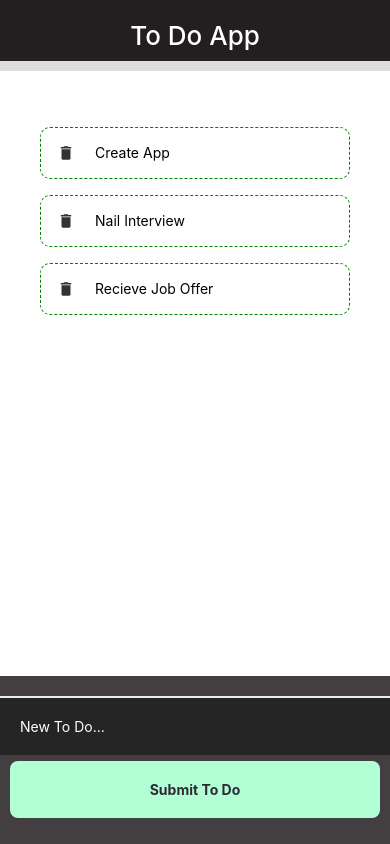
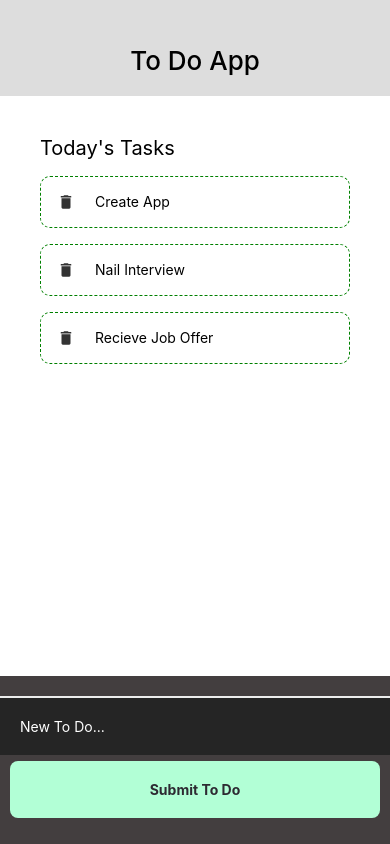
Before and after one commit to srhmendez/React-Native-To-Do-App, a React Native app: screen / in a window 390 px wide. Built offline with nearby package versions, Linux system fonts and the light colour scheme.

Commit message:
adjusting padding

```diff
--- a/app/components/Header.js
+++ b/app/components/Header.js
@@ -16,17 +16,19 @@ export default function Header() {
 
 const styles = StyleSheet.create({
     header: {
-        backgroundColor: '#231F20',
+        backgroundColor: '#ddd',
         alignItems: 'center',
         justifyContent: 'center',
         borderBottomWidth: 10,
         borderBottomColor: '#ddd',
-        paddingTop: 10
+        paddingTop: 10,
+
 
     },
     headerText: {
-        color: 'white',
+        color: 'black',
         padding: 10,
+        paddingTop:35,
         fontSize: 26,
         fontWeight: "500"
 
--- a/app/components/Main.js
+++ b/app/components/Main.js
@@ -3,7 +3,7 @@ import Footer from './Footer';
 import ToDoItem from './ToDoItem';
 import { useState } from 'react';
 import React from 'react';
-import { StyleSheet, View, FlatList, TouchableWithoutFeedback, Keyboard, Alert} from 'react-native';
+import { StyleSheet, View, FlatList, TouchableWithoutFeedback, Keyboard, Alert, Text} from 'react-native';
 
 export default function Main() {
 
@@ -14,7 +14,7 @@ export default function Main() {
         { text: 'Recieve Job Offer', key: '3'}
     ]);
 
-    /* Function for clicking on a to do list task, takes the key number and returns the non matching text properties*/
+    /* Function for clicking on a to do list task, takes the key number and deletes the matching key number*/
     const pressHandler = (key) => {
         setTodos ((todos) => {
             return todos.filter(todo => todo.key != key)
@@ -54,15 +54,18 @@ export default function Main() {
 
             {/* Main Content (To Do List) */}
             <View style={styles.content}>
-
+                <Text style={styles.tasksTitle}>
+                    Today's Tasks
+                </Text>
                 {/* Form */}
                 <View style={styles.list}>
 
+                    {/* rendering data from todos array into the flatlist and then passing the to do item as a prop so that it can recieve the styling of the ToDoItem Component */}
                     <FlatList
                     data={todos}
                     renderItem={({ item }) => (
                         <ToDoItem item={ item }
-                        //passing the pressHandler function into the ToDoItem Component so that it can
+                        //passing the pressHandler function into the ToDoItem Component so that it can listen for
                         pressHandler={ pressHandler }/>
                     )} >
 
@@ -84,7 +87,10 @@ const styles = StyleSheet.create({
         flex: 1,
 
     },
-
+    tasksTitle:
+    {
+        fontSize:20,
+    },
     content:
     {
         flex:1,
--- a/app/components/ToDoItem.js
+++ b/app/components/ToDoItem.js
@@ -10,7 +10,7 @@ export default function ToDoItem({ item, pressHandler }) {
         <TouchableOpacity onPress={() => pressHandler(item.key)}>
             <View style={styles.toDoTaskObject}>
                 <MaterialIcons style={styles.icon} name="delete" size={18} color='#333' />
-                <Text>{ item.text }</Text>
+                <Text style={styles.todoText}>{ item.text }</Text>
             </View>
         </TouchableOpacity>
     )
@@ -19,6 +19,7 @@ export default function ToDoItem({ item, pressHandler }) {
 const styles = StyleSheet.create({
     toDoTaskObject: {
         padding:16,
+        paddingRight:50,
         marginTop: 16,
         borderColor: 'green',
         borderWidth: 1,
@@ -30,5 +31,10 @@ const styles = StyleSheet.create({
     icon:
     {
         marginRight: 20,
+    },
+    todoText:
+    {
+        paddingRight:10,
+        flexWrap:'wrap',
     }
 })
```
